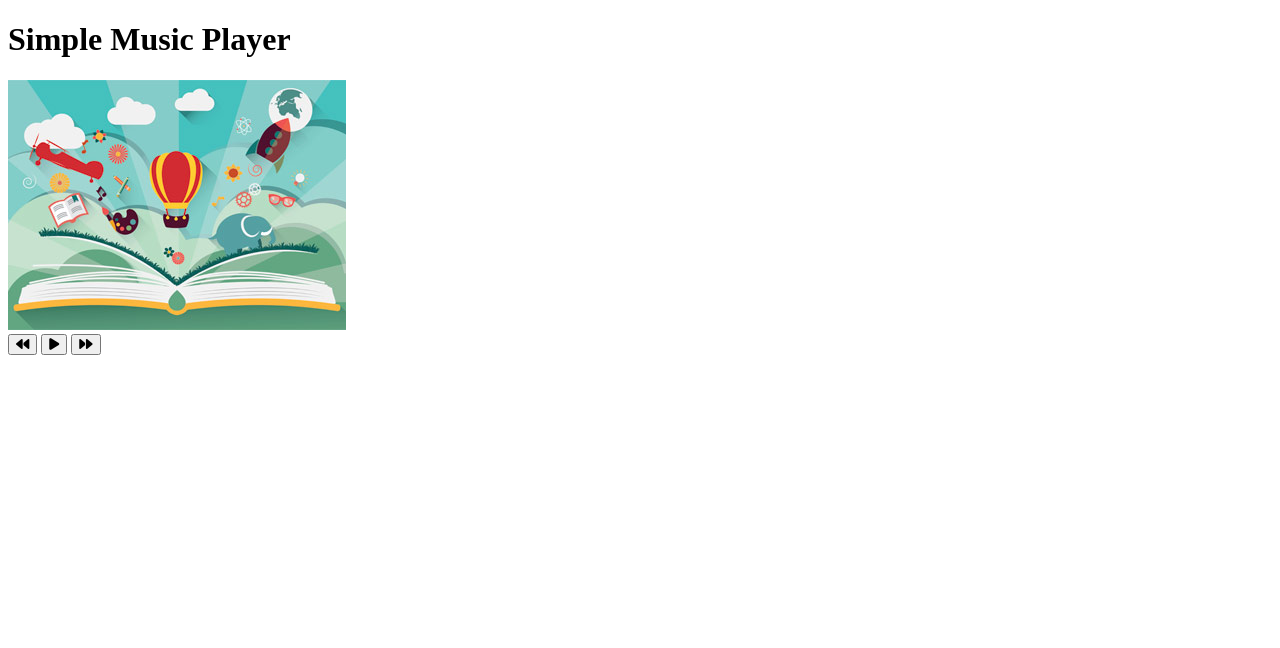
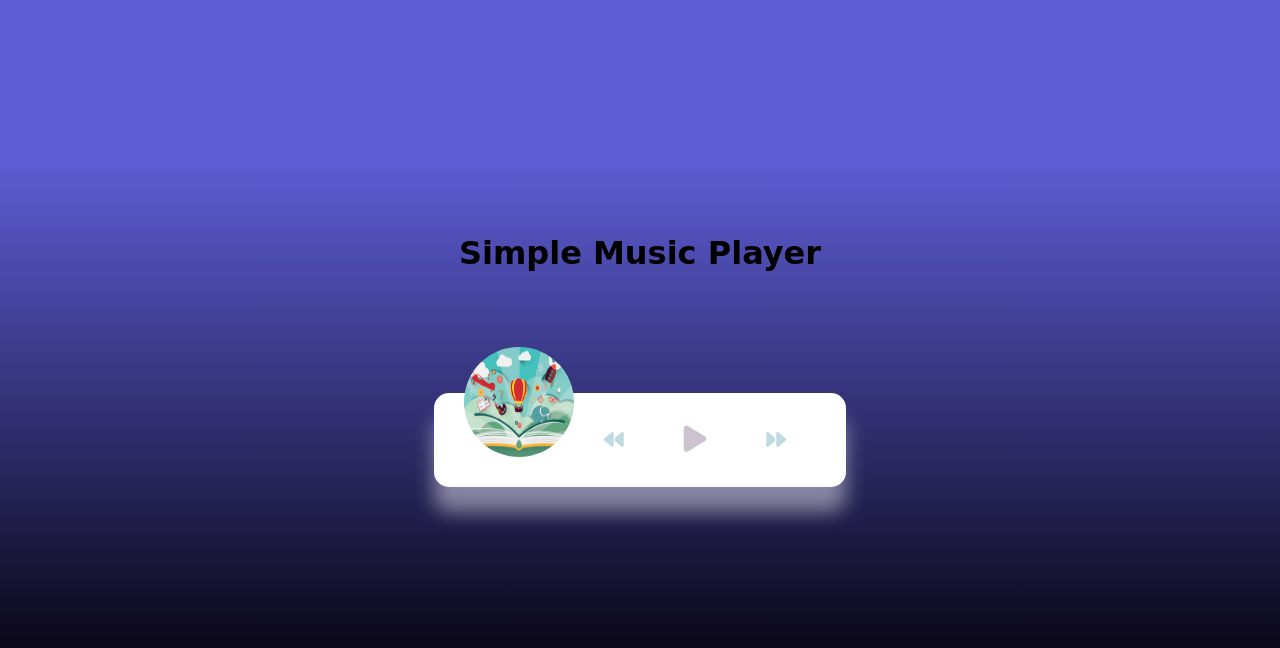
Before and after one commit to precious-akpan/music-player, a website: page index.html in a window 1280 px wide. Drawn offline with Linux system fonts and the light colour scheme; a web font is replaced by a local one.

Commit message:
Interface design render

```diff
--- a/index.html
+++ b/index.html
@@ -8,8 +8,7 @@
     <script src="https://kit.fontawesome.com/b30bf60d22.js" crossorigin="anonymous"></script>
     <!--    <link rel="stylesheet" href="https://cdnjs.cloudflare.com/ajax/libs/font-awesome/6.3.0/css/all.min.css" integrity="sha512-SzlrxWUlpfuzQ+pcUCosxcglQRNAq/DZjVsC0lE40xsADsfeQoEypE+enwcOiGjk/bSuGGKHEyjSoQ1zVisanQ==" crossorigin="anonymous" referrerpolicy="no-referrer" />-->
     <link rel="stylesheet" href="style.css">
-    <link rel="stylesheet" href="style.css">
-    <script src="script.js"></script>
+    <script defer src="script.js"></script>
     <title>Music Player</title>
 </head>
 <body>
--- /dev/null
+++ b/style.css
@@ -0,0 +1,88 @@
+@import url('https://fonts.googleapis.com/css2?family=Tilt+Prism&display=swap');
+
+* {
+    box-sizing: border-box;
+}
+
+body {
+    background-image: linear-gradient(
+            0deg,
+            rgba(11, 8, 27, 1) 20%,
+            rgba(93, 93, 213, 1) 80%
+    );
+    height: 100vh;
+    display: flex;
+    flex-direction: column;
+    align-items: center;
+    justify-content: center;
+    font-family: 'Tilt Prism', cursive;
+    margin: 0;
+}
+
+.music-container {
+    background-color: white;
+    border-radius: 15px;
+    box-shadow: 0 25px 20px 0 rgba(255, 255, 255, 0.45);
+    display: flex;
+    z-index: 10;
+    position: relative;
+    margin: 100px 0;
+    padding: 20px 30px
+}
+
+.image-container {
+    position: relative;
+    width: 110px;
+}
+
+.image-container img {
+    border-radius: 50%;
+    width: inherit;
+    height: 110px;
+    position: absolute;
+    bottom: 10px;
+    /*bottom: 0;*/
+    right: 0;
+    animation: rotate 3s linear infinite;
+    animation-play-state: paused;
+}
+
+.music-container.play .image-container img {
+    animation-play-state: running;
+}
+
+@keyframes rotate {
+    from {
+        transform: rotate(0deg);
+    }
+
+    to {
+        transform: rotate(360deg);
+    }
+}
+
+.navigation {
+    display: flex;
+    align-items: center;
+    justify-content: center;
+    z-index: 1;
+}
+
+.action-button {
+    background-color: white;
+    color: #bfdbdf;
+    border: none;
+    font-size: 20px;
+    cursor: pointer;
+    padding: 10px;
+    margin: 0 20px;
+}
+
+.action-button.action-button-big {
+    font-size: 30px;
+    color: #cdc2d0;
+}
+
+.action-button:hover {
+    outline: 1px solid blue;
+}
```
